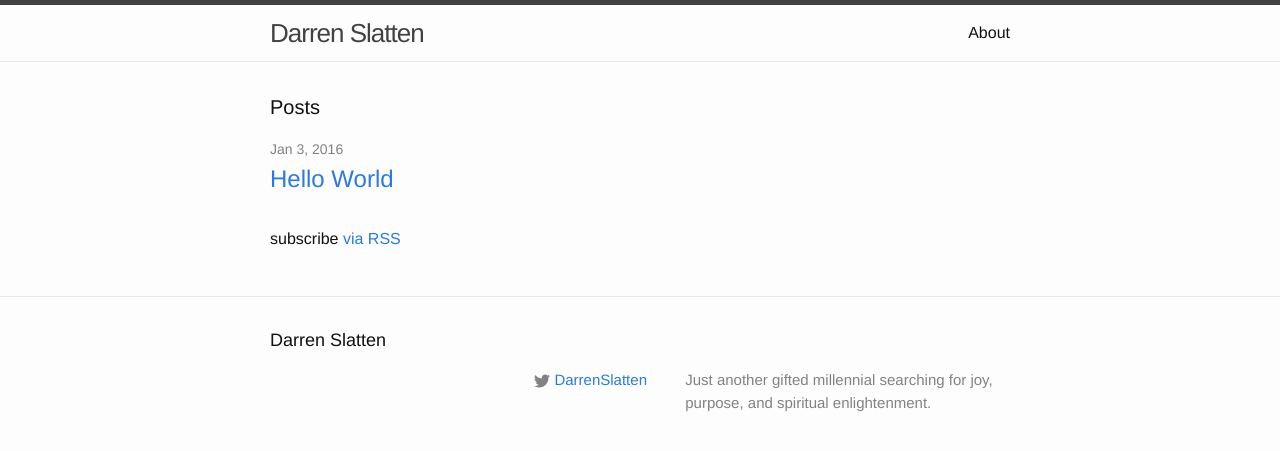
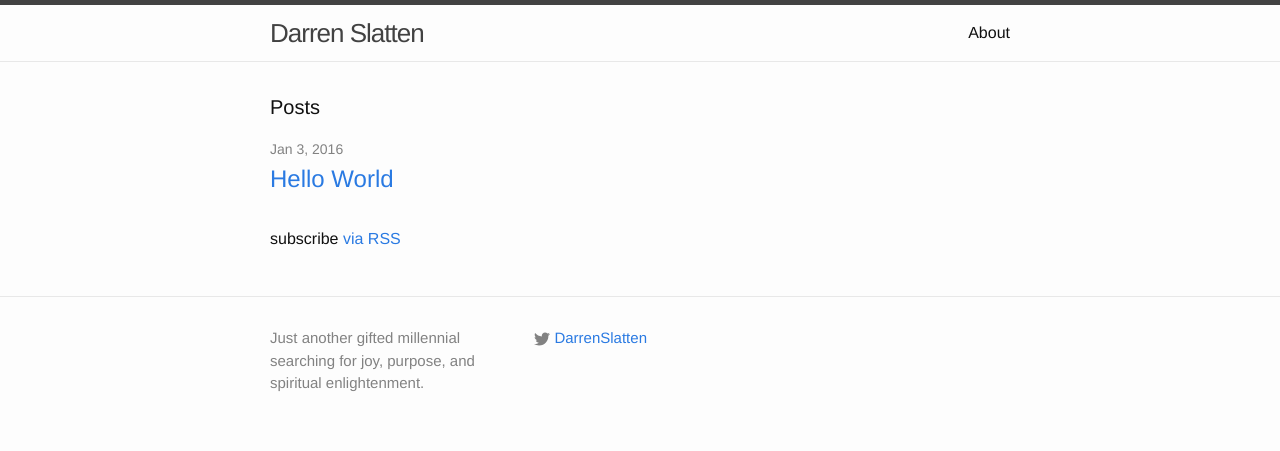
Before and after one commit to dslatten/dslatten.github.io, a Jekyll site: the page built from index.html, in a window 1280 px wide. Shown: the top 451 px of the page. Built offline with Jekyll 4.4.1, drawn with Linux system fonts in a browser that asks for light colours.

Commit message:
Edited footer columns

```diff
--- a/_includes/footer.html
+++ b/_includes/footer.html
@@ -2,19 +2,13 @@
 
   <div class="wrapper">
 
-    <h2 class="footer-heading">{{ site.title }}</h2>
+    <div class="footer-col-wrapper">
 
-    <div class="footer-col-wrapper">
       <div class="footer-col footer-col-1">
-        {% if site.email %}
-        <ul class="contact-list">
-          <li>{{ site.title }}</li>
-          <li><a href="mailto:{{ site.email }}">{{ site.email }}</a></li>
-        </ul>
-        {% endif %}
+        <p>{{ site.description }}</p>
       </div>
 
-      <div class="footer-col footer-col-2">
+      <div class="footer-col footer-col-3">
         <ul class="social-media-list">
           {% if site.github_username %}
           <li>
@@ -30,9 +24,6 @@
         </ul>
       </div>
 
-      <div class="footer-col footer-col-3">
-        <p>{{ site.description }}</p>
-      </div>
     </div>
 
   </div>
```
